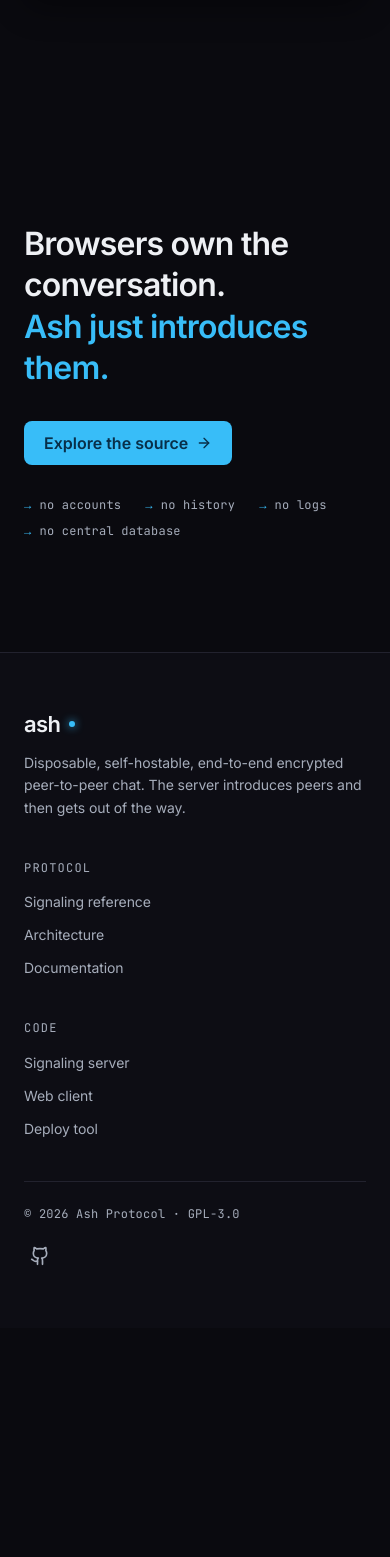
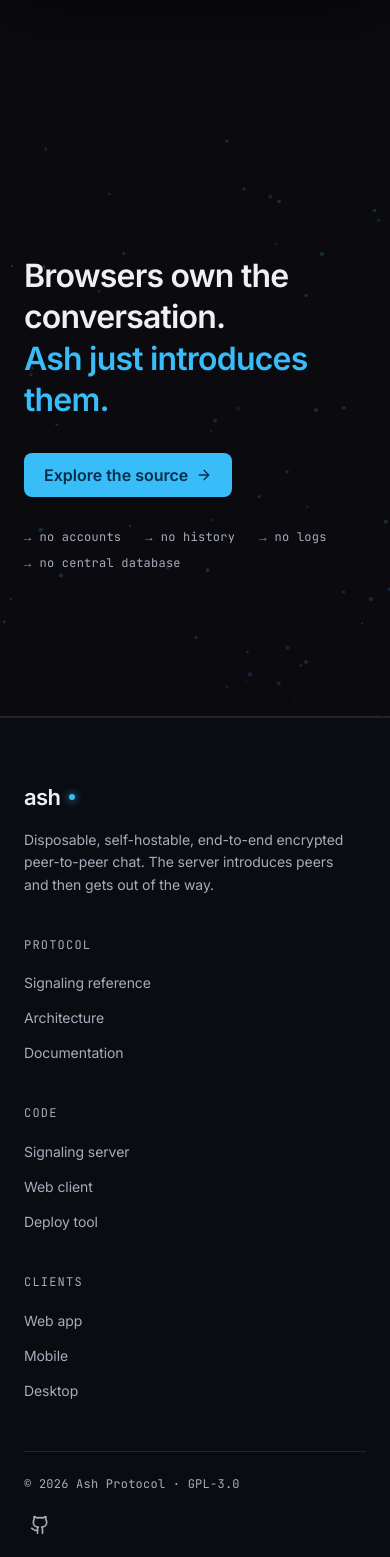
Before and after one commit to devansharora18/ash, a React (Vite) app in the folder apps/landing/: page / in a window 390 px wide. Shown: the part 7391-8948 px from the top of the page. Before the commit the page ends 8719 px from the top, so only its background shows below. Built offline with nearby package versions, Linux system fonts and the light colour scheme.

Commit message:
feat: improve cta section ui

```diff
--- /dev/null
+++ b/apps/landing/src/components/dissolve_network.tsx
@@ -0,0 +1,125 @@
+import { useEffect, useRef } from 'react'
+
+interface DNode {
+  x: number
+  y: number
+  size: number
+  born: number
+  life: number
+  hue: number
+}
+
+function rand(min: number, max: number) {
+  return min + Math.random() * (max - min)
+}
+
+function DissolveNetwork() {
+  const canvasRef = useRef<HTMLCanvasElement>(null)
+
+  useEffect(() => {
+    const canvas = canvasRef.current
+    if (!canvas) return
+    const reduced = window.matchMedia('(prefers-reduced-motion: reduce)').matches
+    const ctx = canvas.getContext('2d')
+    if (!ctx) return
+
+    let w = 0
+    let h = 0
+    let raf = 0
+    let nodes: DNode[] = []
+    const dpr = Math.min(window.devicePixelRatio || 1, 2)
+
+    const resize = () => {
+      const parent = canvas.parentElement
+      if (!parent) return
+      w = parent.clientWidth
+      h = parent.clientHeight
+      canvas.width = Math.floor(w * dpr)
+      canvas.height = Math.floor(h * dpr)
+      canvas.style.width = `${w}px`
+      canvas.style.height = `${h}px`
+      ctx.setTransform(dpr, 0, 0, dpr, 0, 0)
+    }
+
+    const spawn = (time: number) => {
+      while (nodes.length < 60) {
+        nodes.push({
+          x: rand(0, w),
+          y: rand(0, h),
+          size: rand(1, 2.2),
+          born: time,
+          life: rand(4000, 8000),
+          hue: Math.random() < 0.15 ? 1 : Math.random() < 0.2 ? 2 : 0,
+        })
+      }
+    }
+
+    const step = (time: number) => {
+      ctx.clearRect(0, 0, w, h)
+      spawn(time)
+      const dist = Math.min(w, h) * 0.16
+
+      // prune dead
+      nodes = nodes.filter((n) => time - n.born < n.life)
+      const alive = nodes
+
+      for (let i = 0; i < alive.length; i++) {
+        for (let j = i + 1; j < alive.length; j++) {
+          const a = alive[i]
+          const b = alive[j]
+          const dx = a.x - b.x
+          const dy = a.y - b.y
+          const d = Math.hypot(dx, dy)
+          if (d > dist) continue
+          const t = 1 - d / dist
+          const alpha = t * 0.1
+          const rgb =
+            a.hue === 1 || b.hue === 1 ? [139, 92, 246] : a.hue === 2 || b.hue === 2 ? [148, 163, 184] : [56, 189, 248]
+          ctx.strokeStyle = `rgba(${rgb[0]},${rgb[1]},${rgb[2]},${alpha})`
+          ctx.lineWidth = 1
+          ctx.beginPath()
+          ctx.moveTo(a.x, a.y)
+          ctx.lineTo(b.x, b.y)
+          ctx.stroke()
+        }
+      }
+
+      for (const n of alive) {
+        const fade = Math.min(1, (time - n.born) / 600) * Math.min(1, (n.life - (time - n.born)) / 600)
+        const rgb = n.hue === 1 ? [139, 92, 246] : n.hue === 2 ? [148, 163, 184] : [56, 189, 248]
+        ctx.fillStyle = `rgba(${rgb[0]},${rgb[1]},${rgb[2]},${0.5 * fade})`
+        ctx.beginPath()
+        ctx.arc(n.x, n.y, n.size, 0, Math.PI * 2)
+        ctx.fill()
+      }
+    }
+
+    const loop = (time: number) => {
+      step(time)
+      raf = requestAnimationFrame(loop)
+    }
+
+    resize()
+    window.addEventListener('resize', resize)
+    if (reduced) {
+      step(performance.now())
+    } else {
+      raf = requestAnimationFrame(loop)
+    }
+
+    return () => {
+      cancelAnimationFrame(raf)
+      window.removeEventListener('resize', resize)
+    }
+  }, [])
+
+  return (
+    <canvas
+      ref={canvasRef}
+      aria-hidden="true"
+      className="pointer-events-none absolute inset-0 h-full w-full"
+    />
+  )
+}
+
+export default DissolveNetwork
--- a/apps/landing/src/components/footer.tsx
+++ b/apps/landing/src/components/footer.tsx
@@ -17,42 +17,59 @@ const columns = [
       { label: 'Deploy tool', href: 'https://github.com/devansharora18/ash/tree/main/apps/desktop' },
     ],
   },
+  {
+    heading: 'Clients',
+    links: [
+      { label: 'Web app', href: 'https://github.com/devansharora18/ash/tree/main/apps/web' },
+      { label: 'Mobile', href: 'https://github.com/devansharora18/ash/tree/main/apps/mobile' },
+      { label: 'Desktop', href: 'https://github.com/devansharora18/ash/tree/main/apps/desktop' },
+    ],
+  },
 ]
+
+function FooterLink({ label, href }: { label: string; href: string }) {
+  return (
+    <a
+      href={href}
+      target="_blank"
+      rel="noreferrer"
+      className="group inline-flex items-center font-sans text-body-sm text-on-surface-variant transition-colors hover:text-on-surface focus-visible:outline-2 focus-visible:outline-offset-2 focus-visible:outline-primary-container"
+    >
+      <span className="relative">
+        {label}
+        <span className="absolute inset-x-0 -bottom-0.5 h-px origin-left scale-x-0 bg-primary-container transition-transform duration-200 group-hover:scale-x-100" />
+      </span>
+    </a>
+  )
+}
 
 function Footer() {
   return (
-    <footer className="bg-surface-container-lowest">
-      <div className="mx-auto flex w-full max-w-6xl flex-col gap-10 px-6 py-14">
-        <div className="grid gap-10 md:grid-cols-4">
-          <div className="flex flex-col gap-3 md:col-span-2">
+    <footer className="border-t border-surface-container-high bg-surface-container-lowest/60">
+      <div className="mx-auto flex w-full max-w-6xl flex-col gap-12 px-6 py-16">
+        <div className="grid gap-10 sm:grid-cols-2 lg:grid-cols-4">
+          <div className="flex flex-col gap-4">
             <div className="flex items-center gap-2">
               <span className="font-sans text-headline-md font-semibold lowercase tracking-tight text-on-surface">
                 ash
               </span>
               <span className="h-1.5 w-1.5 rounded-full bg-primary-container shadow-[0_0_8px] shadow-primary-container" />
             </div>
-            <p className="max-w-sm font-sans text-body-sm leading-relaxed text-on-surface-variant">
+            <p className="max-w-xs font-sans text-body-sm leading-relaxed text-on-surface-variant">
               Disposable, self-hostable, end-to-end encrypted peer-to-peer chat.
               The server introduces peers and then gets out of the way.
             </p>
           </div>
 
           {columns.map((column) => (
-            <nav key={column.heading} className="flex flex-col gap-3" aria-label={column.heading}>
+            <nav key={column.heading} className="flex flex-col gap-4" aria-label={column.heading}>
               <p className="font-mono text-code-inline uppercase tracking-widest text-on-surface-variant">
                 {column.heading}
               </p>
-              <ul className="flex flex-col gap-2">
+              <ul className="flex flex-col gap-2.5">
                 {column.links.map((link) => (
                   <li key={link.label}>
-                    <a
-                      href={link.href}
-                      target="_blank"
-                      rel="noreferrer"
-                      className="font-sans text-body-sm text-on-surface-variant transition-colors hover:text-on-surface focus-visible:outline-2 focus-visible:outline-offset-2 focus-visible:outline-primary-container"
-                    >
-                      {link.label}
-                    </a>
+                    <FooterLink label={link.label} href={link.href} />
                   </li>
                 ))}
               </ul>
--- a/apps/landing/src/components/section_cta.tsx
+++ b/apps/landing/src/components/section_cta.tsx
@@ -1,19 +1,21 @@
 import { motion } from 'framer-motion'
 import { ArrowRight } from 'lucide-react'
 
+import DissolveNetwork from './dissolve_network'
 import { staggerContainer, staggerItem } from '../lib/anim'
 
 const claims = ['no accounts', 'no history', 'no logs', 'no central database']
 
 function SectionCta() {
   return (
-    <section className="border-b border-surface-container-high">
+    <section className="relative overflow-hidden border-b border-surface-container-high">
+      <div className="relative z-10">
         <motion.div
           variants={staggerContainer}
           initial="hidden"
           whileInView="visible"
           viewport={{ once: true, margin: '-80px' }}
-        className="mx-auto flex w-full max-w-6xl flex-col items-start gap-8 px-6 py-28"
+          className="mx-auto flex w-full max-w-6xl flex-col items-start gap-8 px-6 py-36"
         >
           <motion.h2
             variants={staggerItem}
@@ -36,10 +38,7 @@ function SectionCta() {
             </a>
           </motion.div>
 
-        <motion.ul
-          variants={staggerItem}
-          className="flex flex-wrap gap-x-6 gap-y-2"
-        >
+          <motion.ul variants={staggerItem} className="flex flex-wrap gap-x-6 gap-y-2">
             {claims.map((claim) => (
               <li
                 key={claim}
@@ -51,6 +50,11 @@ function SectionCta() {
             ))}
           </motion.ul>
         </motion.div>
+      </div>
+
+      <div className="absolute inset-0 opacity-40">
+        <DissolveNetwork />
+      </div>
     </section>
   )
 }
```
Lines whose indentation alone changed are shown as unchanged.
